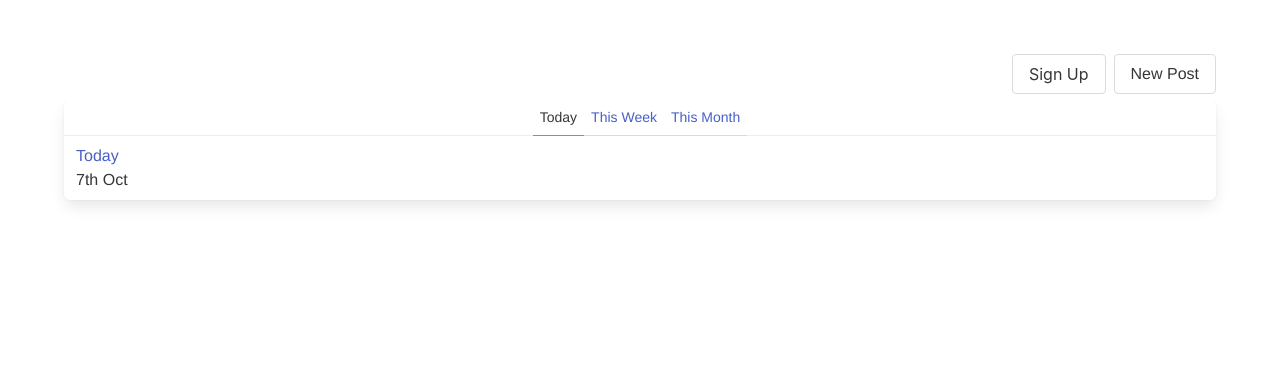
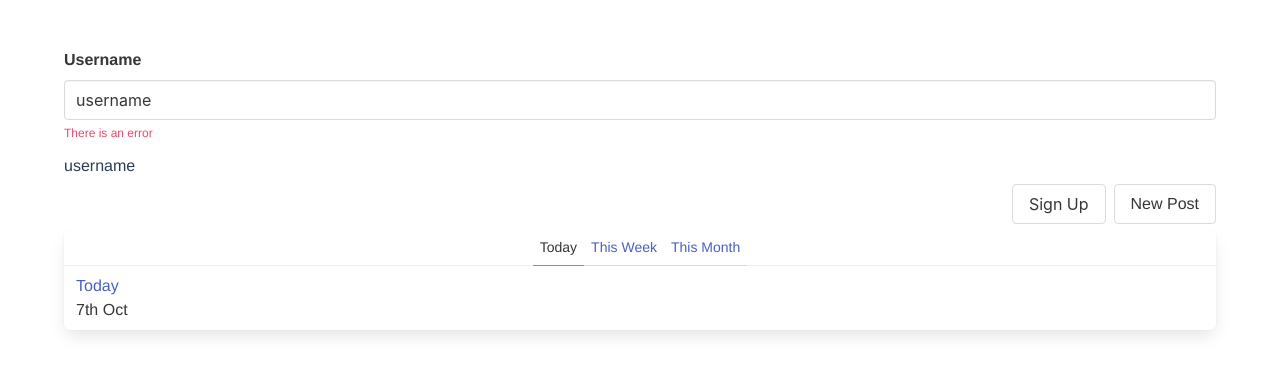
Before and after one commit to joma74/vuejs-composition-api, a Vue app: page / in a window 1280 px wide. Shown: the top 374 px of the page. Built offline with nearby package versions, Linux system fonts and the light colour scheme.

Commit message:
feat: v-model on component

```diff
--- a/src/App.vue
+++ b/src/App.vue
@@ -8,23 +8,35 @@
     </div>
   </div>
   <section class="section">
-    <div class="container"><navbar /><router-view /></div>
+    <div class="container">
+      <form-input
+        name="Username"
+        v-model="username"
+        error="There is an error"
+      />
+      {{ username }}
+      <navbar />
+      <router-view />
+    </div>
   </section>
 </template>
 
 <script lang="ts">
-import { defineComponent, computed } from "vue"
+import { defineComponent, computed, ref } from "vue"
 import Navbar from "@/components/Navbar.vue"
+import FormInput from "@/components/FormInput.vue"
 import { useModal } from "@/useModal"
 
 export default defineComponent({
   name: "App",
   components: {
     Navbar,
+    FormInput,
   },
 
   setup() {
     const modal = useModal()
+    const username = ref("username")
 
     const toggleModal = computed(() => {
       return {
@@ -37,6 +49,7 @@ export default defineComponent({
     return {
       toggleModal,
       hideModal,
+      username,
     }
   },
 })
--- /dev/null
+++ b/src/components/FormInput.vue
@@ -0,0 +1,47 @@
+<template>
+  <div class="field">
+    <label for="" class="label" :name="name">{{ name }}</label>
+    <div class="control">
+      <input
+        class="input"
+        :type="type"
+        :value="modelValue"
+        @input="updateModelValue"
+      />
+    </div>
+    <p class="is-danger help">{{ error }}</p>
+  </div>
+</template>
+<script lang="ts">
+import { defineComponent } from "@vue/runtime-core"
+
+export default defineComponent({
+  props: {
+    name: {
+      type: String,
+      required: true,
+    },
+    type: {
+      type: String,
+      default: "text",
+    },
+    modelValue: {
+      type: String,
+      required: true,
+    },
+    error: {
+      type: String,
+    },
+  },
+  emits: ["update:modelValue"],
+  setup(props, ctx) {
+    // Alternative to @input
+    const updateModelValue = (e: Event) => {
+      ctx.emit("update:modelValue", (e.target as HTMLInputElement).value)
+    }
+    return {
+      updateModelValue,
+    }
+  },
+})
+</script>
```
Also changed, not shown: 1 other file (tests, documents, lock files or other folders).
